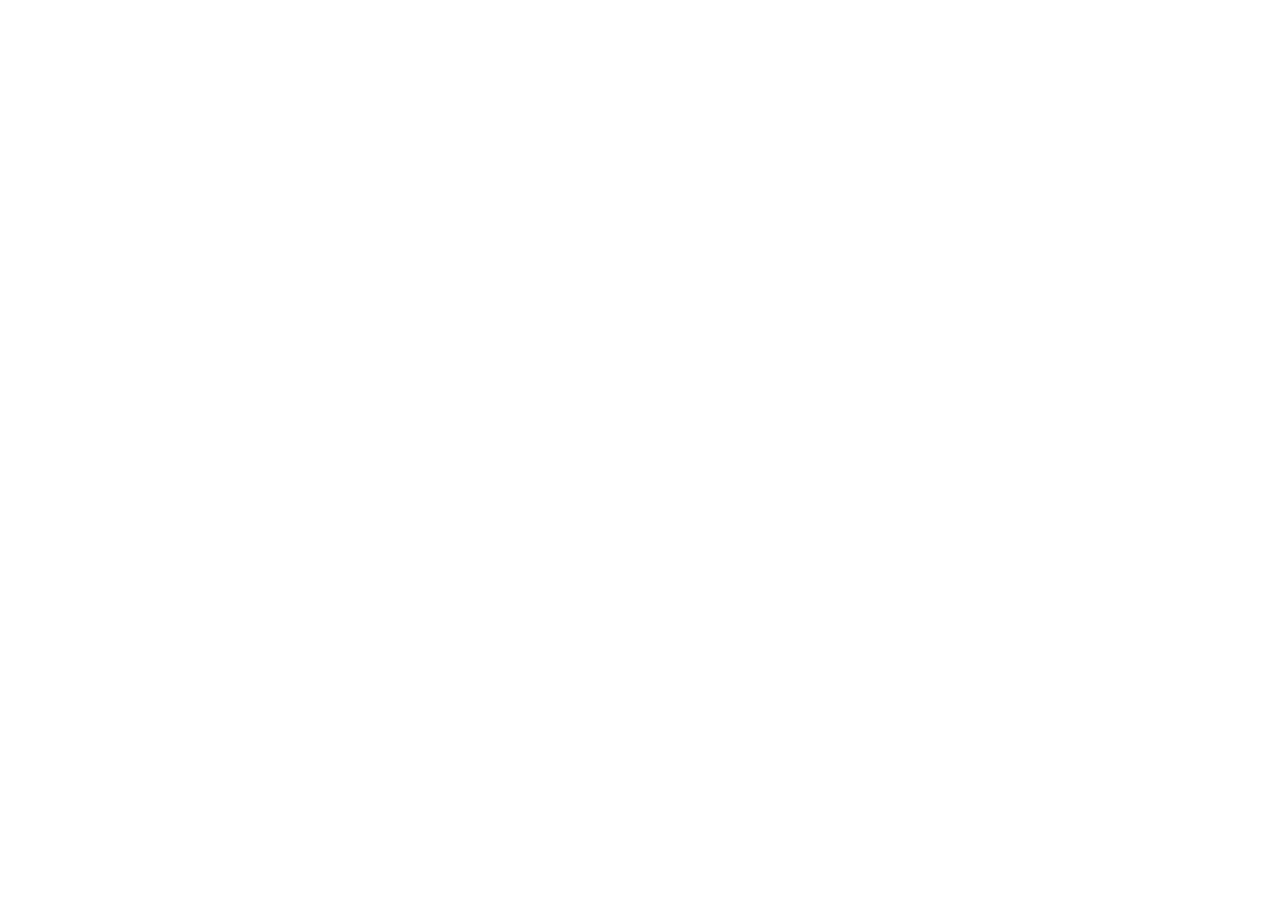
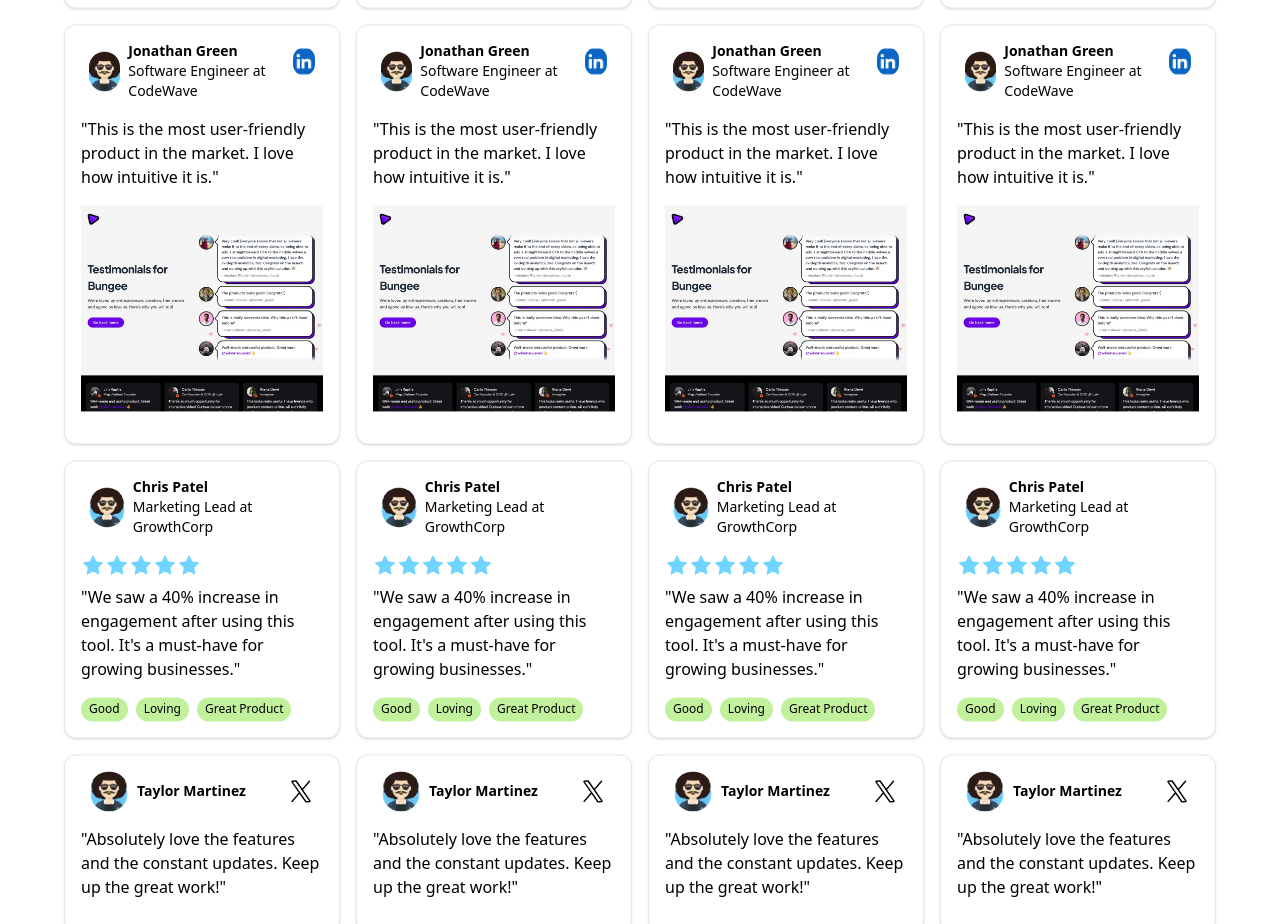
Before and after one commit to Ankur1493/embed-viewus, a React (Vite) app: page / in a window 1280 px wide. Shown: the part 1688-2612 px from the top of the page. Before the commit the page ends 945 px from the top, so only its background shows below. Built offline with nearby package versions, Linux system fonts and the light colour scheme.

Commit message:
deployment bugs

```diff
--- a/src/data/testimonialData.ts
+++ b/src/data/testimonialData.ts
@@ -1,8 +1,8 @@
 import profile from "../assets/images/avatar.webp";
-// import image1 from "../assets/images/test1.webp";
-// import image2 from "../assets/images/test2.webp";
-// import image3 from "../assets/images/test3.webp";
-// import v1 from "../assets/videos/screen2.mp4";
+import image1 from "../assets/images/test1.webp";
+import image2 from "../assets/images/test2.webp";
+import image3 from "../assets/images/test3.webp";
+import v1 from "../assets/videos/screen2.mp4";
 import { Testimonial } from "@/interface";
 
 export const testimonials: Testimonial[] = [
@@ -16,116 +16,116 @@
     tags: ["Good", "Loving", "Great Product"],
     liked: true,
   },
-  // {
-  //   item: 2,
-  //   content:
-  //     "This platform has changed the way we approach our work. The user experience is seamless and intuitive!",
-  //   author: "Alex Johnson",
-  //   star: 4,
-  //   role: "Product Manager at Innovatech",
-  //   avatar: profile,
-  // },
-  // {
-  //   item: 3,
-  //   video: v1,
-  //   author: "Samantha Lee",
-  //   role: "Product Manager at Innovatech",
-  //   avatar: profile,
-  //   star: 4,
-  // },
-  // {
-  //   item: 4,
-  //   content:
-  //     "We saw a 40% increase in engagement after using this tool. It's a must-have for growing businesses.",
-  //   author: "Chris Patel",
-  //   role: "Marketing Lead at GrowthCorp",
-  //   avatar: profile,
-  //   star: 5,
-  // },
-  // {
-  //   item: 5,
-  //   content:
-  //     "Absolutely love the features and the constant updates. Keep up the great work!",
-  //   author: "Taylor Martinez",
-  //   importedFrom: "Twitter",
-  //   avatar: profile,
-  //   image: image1,
-  //   liked: true,
-  // },
-  // {
-  //   item: 6,
-  //   content:
-  //     "The best decision we've made this year was switching to this service. Our efficiency has doubled.",
-  //   author: "Jordan Baker",
-  //   importedFrom: "LinkedIn",
-  //   role: "Operations Manager at OptiFlow",
-  //   avatar: profile,
-  //   image: image2,
-  // },
-  // {
-  //   item: 7,
-  //   content:
-  //     "This app has simplified our workflow beyond expectations. Five stars!",
-  //   author: "Emily Carter",
-  //   avatar: profile,
-  //   star: 3,
-  //   tags: ["Good", "Loving", "Great Product"],
-  //   liked: true,
-  // },
-  // {
-  //   item: 8,
-  //   content:
-  //     "I cannot recommend this tool enough. It’s the reason my business can scale so efficiently.",
-  //   author: "Liam O’Reilly",
-  //   role: "CEO at Startup X",
-  //   avatar: profile,
-  //   video: v1,
-  //   star: 5,
-  // },
-  // {
-  //   item: 9,
-  //   content:
-  //     "An amazing product backed by a stellar support team. My queries were answered within minutes!",
-  //   author: "Michael Kim",
-  //   importedFrom: "Product Hunt",
-  //   avatar: profile,
-  // },
-  // {
-  //   item: 10,
-  //   content:
-  //     "The sleek design and ease of use make this software a standout. Our entire team is impressed.",
-  //   author: "Hannah Thompson",
-  //   avatar: profile,
-  //   star: 4,
-  //   liked: true,
-  // },
-  // {
-  //   item: 11,
-  //   content:
-  //     "This is the most user-friendly product in the market. I love how intuitive it is.",
-  //   author: "Jonathan Green",
-  //   importedFrom: "LinkedIn",
-  //   avatar: profile,
-  //   role: "Software Engineer at CodeWave",
-  //   image: image3,
-  // },
-  // {
-  //   item: 12,
-  //   content:
-  //     "We saw a 40% increase in engagement after using this tool. It's a must-have for growing businesses.",
-  //   author: "Chris Patel",
-  //   role: "Marketing Lead at GrowthCorp",
-  //   avatar: profile,
-  //   star: 5,
-  //   tags: ["Good", "Loving", "Great Product"],
-  //   liked: true,
-  // },
-  // {
-  //   item: 13,
-  //   content:
-  //     "Absolutely love the features and the constant updates. Keep up the great work!",
-  //   author: "Taylor Martinez",
-  //   importedFrom: "Twitter",
-  //   avatar: profile,
-  // },
+  {
+    item: 2,
+    content:
+      "This platform has changed the way we approach our work. The user experience is seamless and intuitive!",
+    author: "Alex Johnson",
+    star: 4,
+    role: "Product Manager at Innovatech",
+    avatar: profile,
+  },
+  {
+    item: 3,
+    video: v1,
+    author: "Samantha Lee",
+    role: "Product Manager at Innovatech",
+    avatar: profile,
+    star: 4,
+  },
+  {
+    item: 4,
+    content:
+      "We saw a 40% increase in engagement after using this tool. It's a must-have for growing businesses.",
+    author: "Chris Patel",
+    role: "Marketing Lead at GrowthCorp",
+    avatar: profile,
+    star: 5,
+  },
+  {
+    item: 5,
+    content:
+      "Absolutely love the features and the constant updates. Keep up the great work!",
+    author: "Taylor Martinez",
+    importedFrom: "Twitter",
+    avatar: profile,
+    image: image1,
+    liked: true,
+  },
+  {
+    item: 6,
+    content:
+      "The best decision we've made this year was switching to this service. Our efficiency has doubled.",
+    author: "Jordan Baker",
+    importedFrom: "LinkedIn",
+    role: "Operations Manager at OptiFlow",
+    avatar: profile,
+    image: image2,
+  },
+  {
+    item: 7,
+    content:
+      "This app has simplified our workflow beyond expectations. Five stars!",
+    author: "Emily Carter",
+    avatar: profile,
+    star: 3,
+    tags: ["Good", "Loving", "Great Product"],
+    liked: true,
+  },
+  {
+    item: 8,
+    content:
+      "I cannot recommend this tool enough. It’s the reason my business can scale so efficiently.",
+    author: "Liam O’Reilly",
+    role: "CEO at Startup X",
+    avatar: profile,
+    video: v1,
+    star: 5,
+  },
+  {
+    item: 9,
+    content:
+      "An amazing product backed by a stellar support team. My queries were answered within minutes!",
+    author: "Michael Kim",
+    importedFrom: "Product Hunt",
+    avatar: profile,
+  },
+  {
+    item: 10,
+    content:
+      "The sleek design and ease of use make this software a standout. Our entire team is impressed.",
+    author: "Hannah Thompson",
+    avatar: profile,
+    star: 4,
+    liked: true,
+  },
+  {
+    item: 11,
+    content:
+      "This is the most user-friendly product in the market. I love how intuitive it is.",
+    author: "Jonathan Green",
+    importedFrom: "LinkedIn",
+    avatar: profile,
+    role: "Software Engineer at CodeWave",
+    image: image3,
+  },
+  {
+    item: 12,
+    content:
+      "We saw a 40% increase in engagement after using this tool. It's a must-have for growing businesses.",
+    author: "Chris Patel",
+    role: "Marketing Lead at GrowthCorp",
+    avatar: profile,
+    star: 5,
+    tags: ["Good", "Loving", "Great Product"],
+    liked: true,
+  },
+  {
+    item: 13,
+    content:
+      "Absolutely love the features and the constant updates. Keep up the great work!",
+    author: "Taylor Martinez",
+    importedFrom: "Twitter",
+    avatar: profile,
+  },
 ];
```
Also changed, not shown: 1 other file (tests, documents, lock files or other folders).
